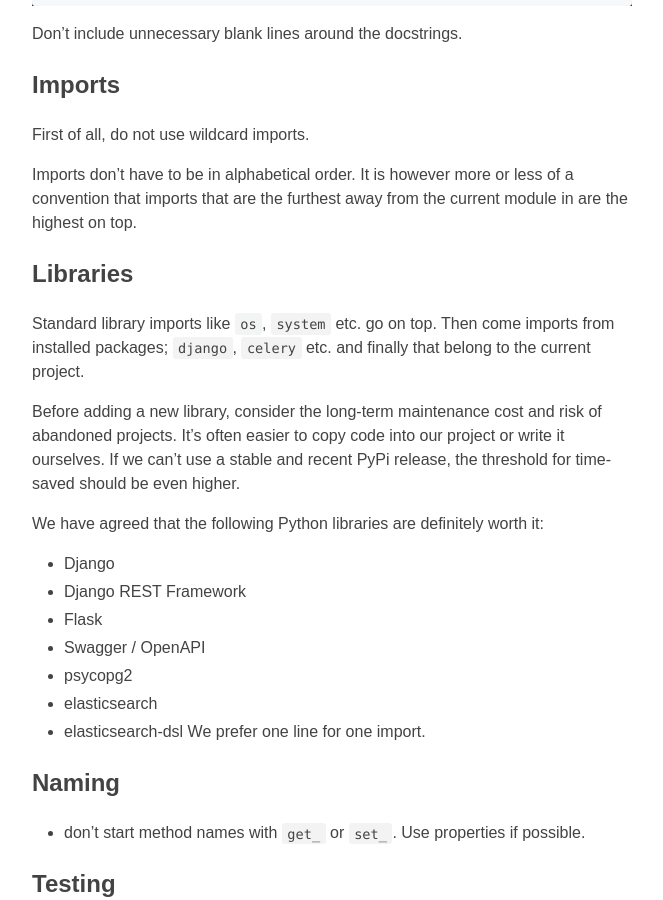
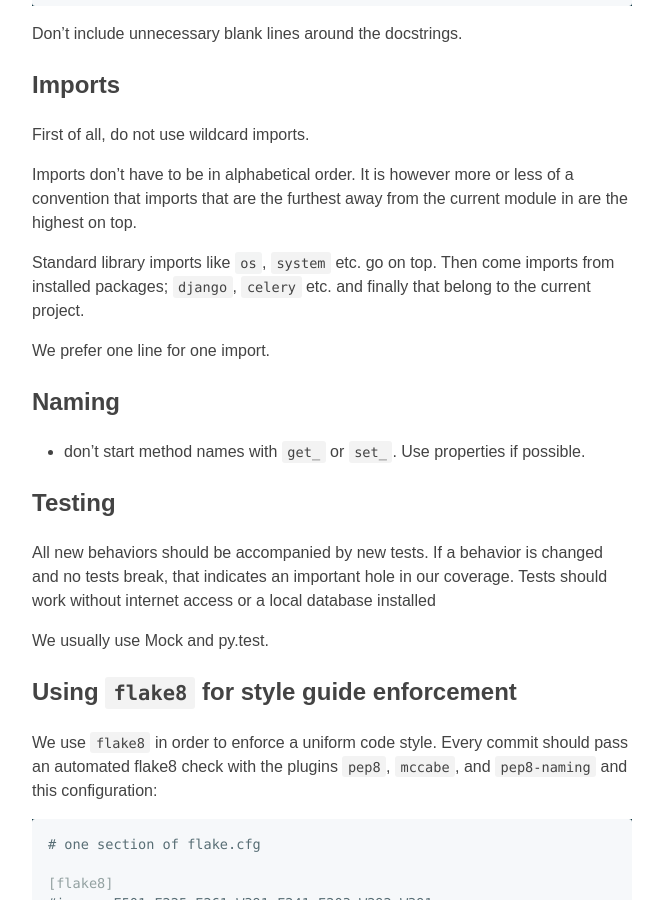
Before and after one commit to Amsterdam/amsterdam.github.io, a Jekyll site: the page built from guides/style-guide-python.md, in a window 1280 px wide and 900 px high, scrolled down 1362 px. Shown: the whole window, without its empty margins (138-801 px from the left). Built offline with Jekyll 4.4.1, drawn with Linux system fonts in a browser that asks for light colours; our own code applies the rules of GitHub Pages for plain Markdown files.

Commit message:
Remove the bit about Libraries

```diff
--- a/guides/style-guide-python.md
+++ b/guides/style-guide-python.md
@@ -62,23 +62,8 @@ First of all, do not use wildcard imports.
 
 Imports don't have to be in alphabetical order. It is however more or less of a convention that imports that are the furthest away from the current module in are the highest on top.
 
-## Libraries
 Standard library imports like `os`, `system` etc. go on top. Then come imports from installed packages; `django`, `celery` etc. and finally that belong to the current project.
 
-Before adding a new library, consider the long-term maintenance cost and risk
-of abandoned projects. It's often easier to copy code into our project or write
-it ourselves. If we can't use a stable and recent PyPi release, the threshold
-for time-saved should be even higher.
-
-We have agreed that the following Python libraries are definitely worth it:
-
-- Django
-- Django REST Framework
-- Flask
-- Swagger / OpenAPI
-- psycopg2
-- elasticsearch
-- elasticsearch-dsl
 We prefer one line for one import.
 
 ## Naming
```
